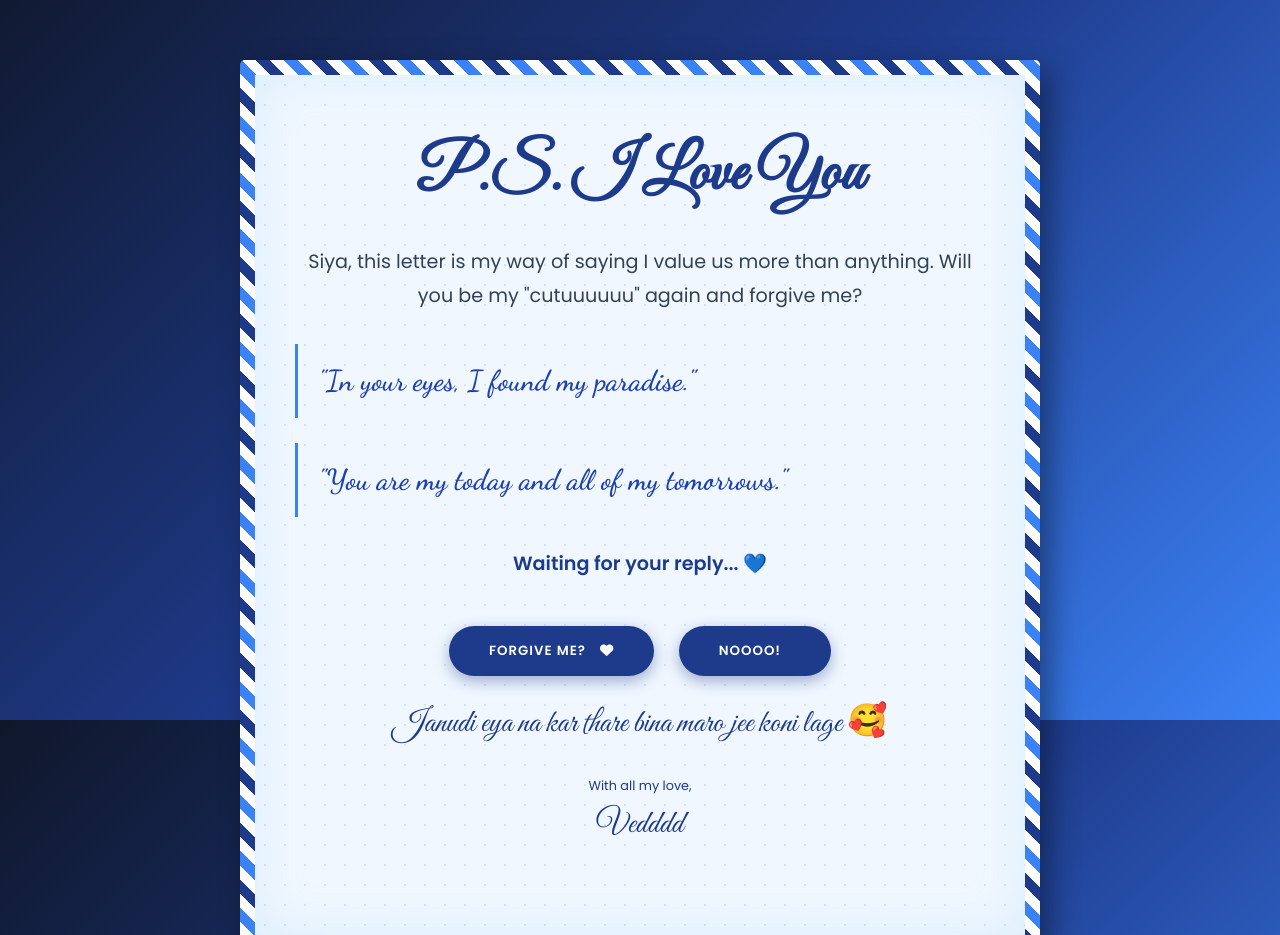
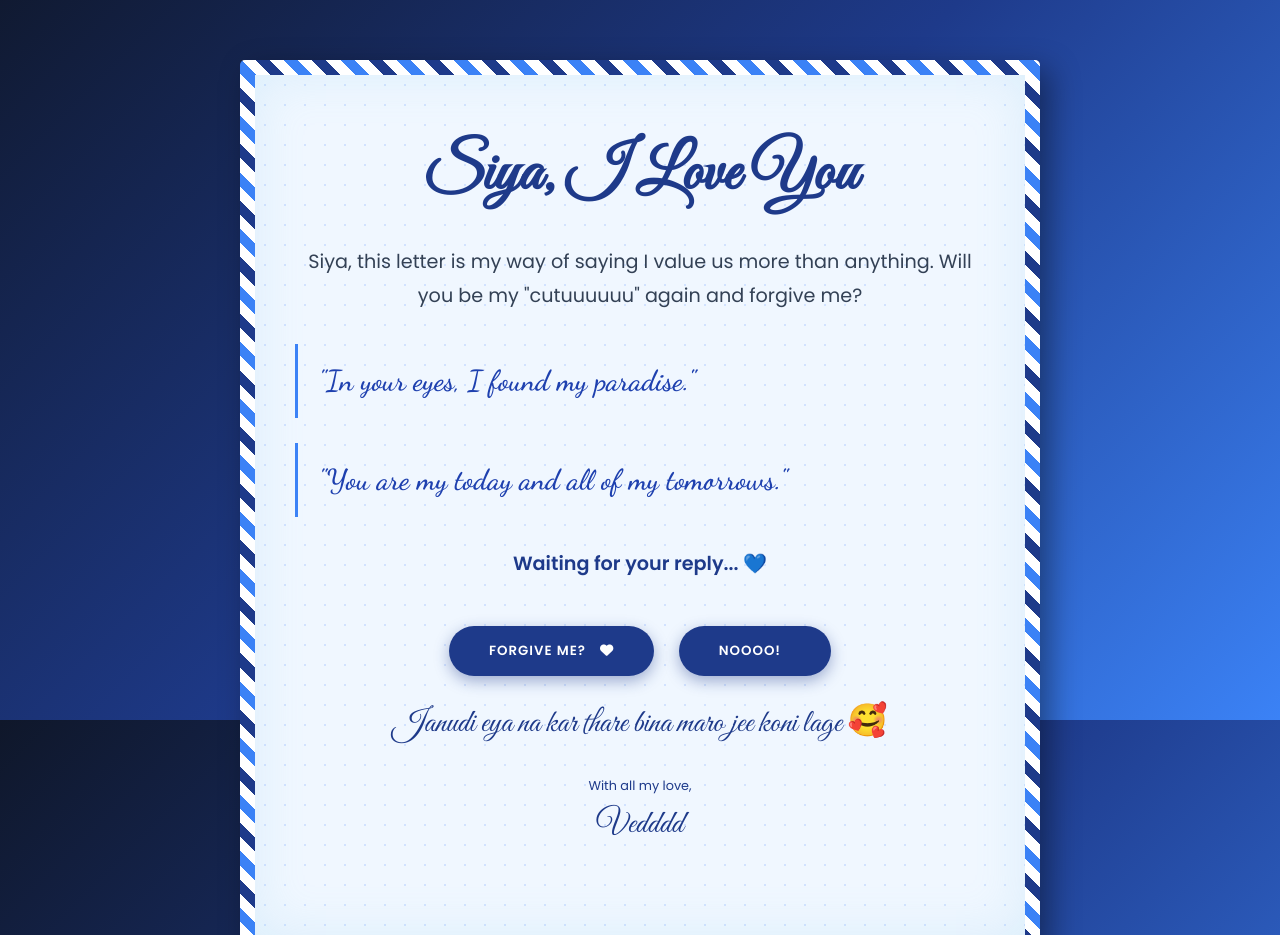
Before and after one commit to motyc8-pixel/ved, a plain HTML site: page index.html in a window 1280 px wide. Shown: the part 4080-5015 px from the top of the page. Drawn offline with nearby package versions, Linux system fonts and the light colour scheme; a web font is replaced by a local one.

Commit message:
Update index.html

```diff
--- a/index.html
+++ b/index.html
@@ -540,7 +540,7 @@
     <!-- 5. DECISION (The Postscript) -->
     <section id="decision">
       <div class="letter-paper">
-        <h1>P.S. I Love You</h1>
+        <h1>Siya, I Love You</h1>
         <p>
           Siya, this letter is my way of saying I value us more than anything.
           Will you be my "cutuuuuuu" again and forgive me?
```
